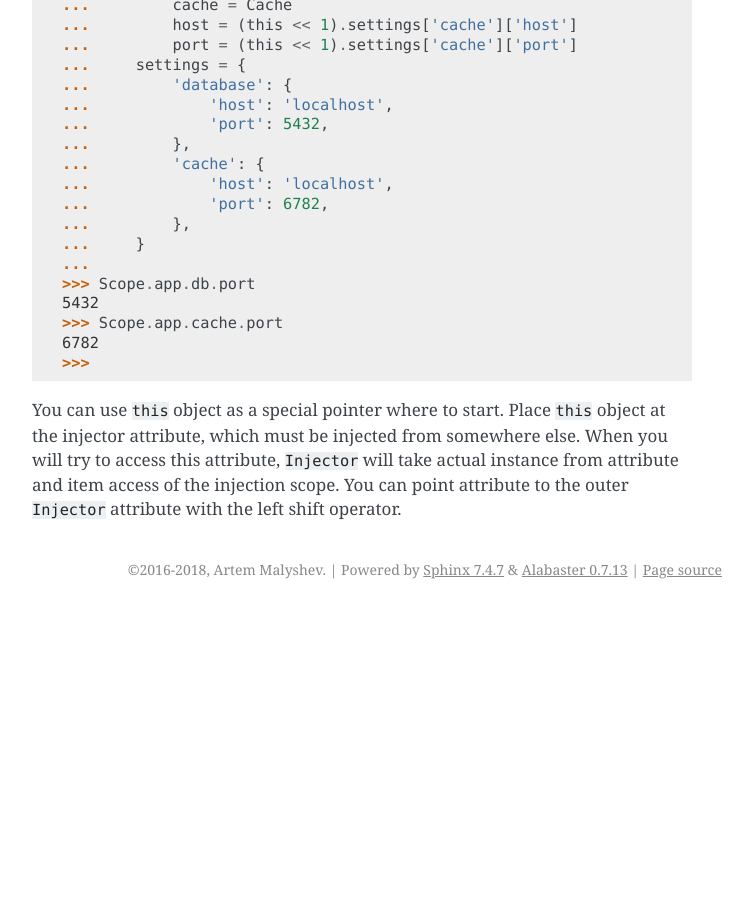
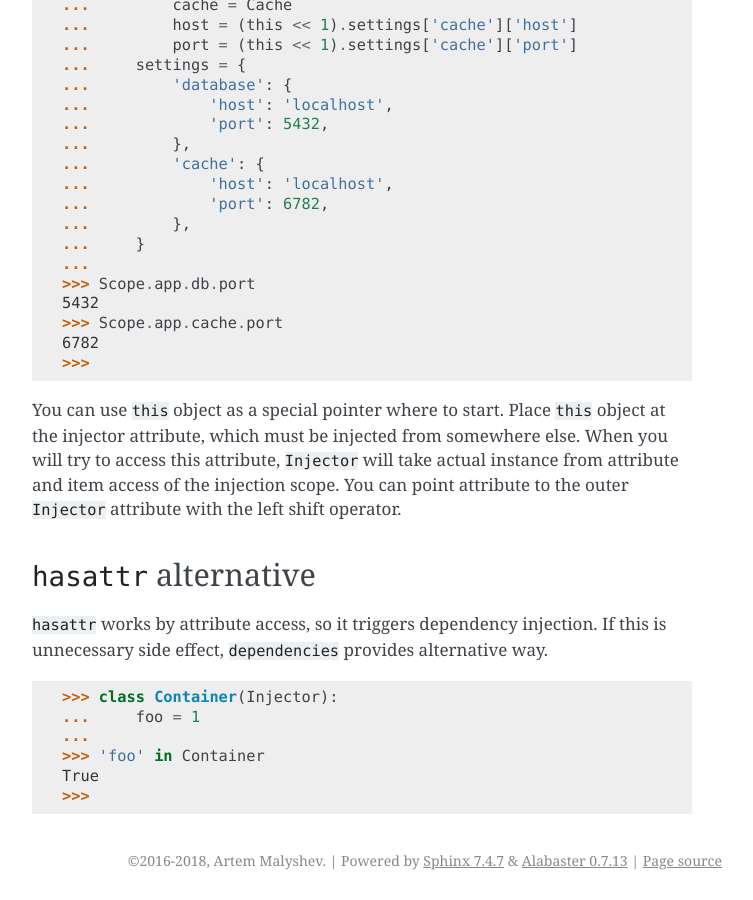
Before and after one commit to proofit404/dependencies, a Sphinx documentation site: the page built from docs/usage.rst, in a window 1280 px wide and 900 px high, scrolled down 6077 px. Shown: the whole window, without its empty margins (388-1141 px from the left). Built offline with Sphinx 7.4.7, drawn with Linux system fonts in a browser that asks for light colours; before the commit the page ends 6686 px from its top, so only the background shows below that.

Commit message:
Document hasattr alternative.

```diff
--- a/docs/usage.rst
+++ b/docs/usage.rst
@@ -341,3 +341,19 @@ injected from somewhere else.  When you will try to access this
 attribute, ``Injector`` will take actual instance from attribute and
 item access of the injection scope.  You can point attribute to the
 outer ``Injector`` attribute with the left shift operator.
+
+``hasattr`` alternative
+=======================
+
+``hasattr`` works by attribute access, so it triggers dependency
+injection.  If this is unnecessary side effect, ``dependencies``
+provides alternative way.
+
+.. code:: python
+
+    >>> class Container(Injector):
+    ...     foo = 1
+    ...
+    >>> 'foo' in Container
+    True
+    >>>
```
